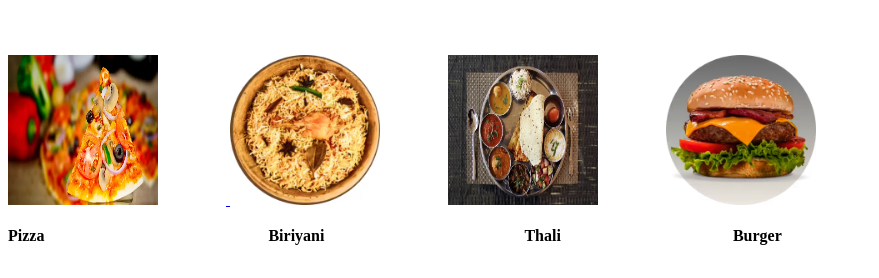
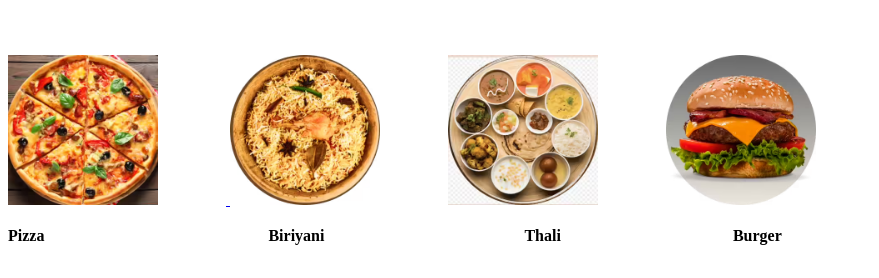
Before and after one commit to Madhushri123/Zomato-HTML-file, a plain HTML site: page index.html in a window 1280 px wide. Shown: the part 320-598 px from the top of the page, 0-879 px from the left. Drawn offline with Linux system fonts and the light colour scheme.

Commit message:
Update index.html

```diff
--- a/index.html
+++ b/index.html
@@ -36,10 +36,10 @@
 <h1>Eats What Makes You Happy!</h1><br><br>
 <div>
 
-<a href="Pizza_Hut.html"><img src="images/pizza/b3.webp" width="150px" height="150px"></a>&nbsp;&nbsp;&nbsp;&nbsp;
+<a href="Pizza_Hut.html"><img src="Pizza.avif" width="150px" height="150px"></a>&nbsp;&nbsp;&nbsp;&nbsp;
 &nbsp;&nbsp;&nbsp;&nbsp;&nbsp;&nbsp;&nbsp;&nbsp;&nbsp;&nbsp;&nbsp;&nbsp;<a href="Briyani.html">
   <img src="Biriyani.avif" width="150px" height="150px"></a>&nbsp;&nbsp;&nbsp;&nbsp;&nbsp;&nbsp;&nbsp;
-  &nbsp;&nbsp;&nbsp;&nbsp;&nbsp;&nbsp;&nbsp;&nbsp;&nbsp;<a href="Thali.html"><img src="images/Thali/t1.webp" width="150px" height="150px"></a>
+  &nbsp;&nbsp;&nbsp;&nbsp;&nbsp;&nbsp;&nbsp;&nbsp;&nbsp;<a href="Thali.html"><img src="Thali.avif" width="150px" height="150px"></a>
   &nbsp;&nbsp;&nbsp;&nbsp;&nbsp;&nbsp;&nbsp;&nbsp;&nbsp;&nbsp;&nbsp;&nbsp;&nbsp;&nbsp;&nbsp;&nbsp;<a href="Burger.html"><img src="Burger.avif" width="150px" height="150px"></a>
   &nbsp;&nbsp;&nbsp;&nbsp;&nbsp;&nbsp;&nbsp;&nbsp;&nbsp;&nbsp;&nbsp;&nbsp;&nbsp;&nbsp;&nbsp;&nbsp;<a href="Rools.html"><img src="Rolls.avif" width="150px" height="150px"></a>
   &nbsp;&nbsp;&nbsp;&nbsp;&nbsp;&nbsp;&nbsp;&nbsp;&nbsp;&nbsp;&nbsp;&nbsp;&nbsp;&nbsp;&nbsp;&nbsp;<a href="rice.html"><img src="Fried Rice.avif" width="150px" height="150px"></a>
```
